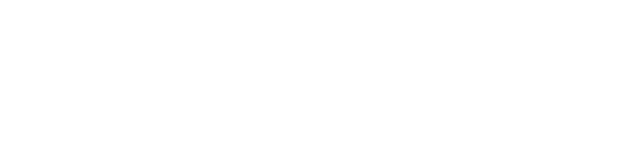
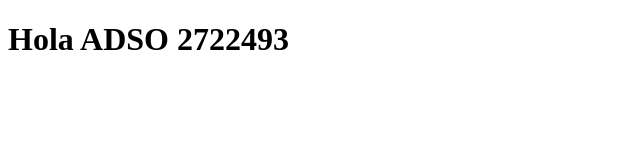
Before and after one commit to JorgePalacioD/reto_evaluacion_branch, a plain HTML site: page index.html in a window 1280 px wide. Shown: the whole page, without its empty margins (0-640 px from the left). Drawn offline with Linux system fonts and the light colour scheme.

Commit message:
commit feature/HU-saludo

```diff
--- a/index.html
+++ b/index.html
@@ -5,5 +5,7 @@
     <meta name="viewport" content="width=device-width, initial-scale=1.0" />
     <title>Document</title>
   </head>
-  <body></body>
+  <body>
+    <h1>Hola ADSO 2722493</h1>
+  </body>
 </html>
```
